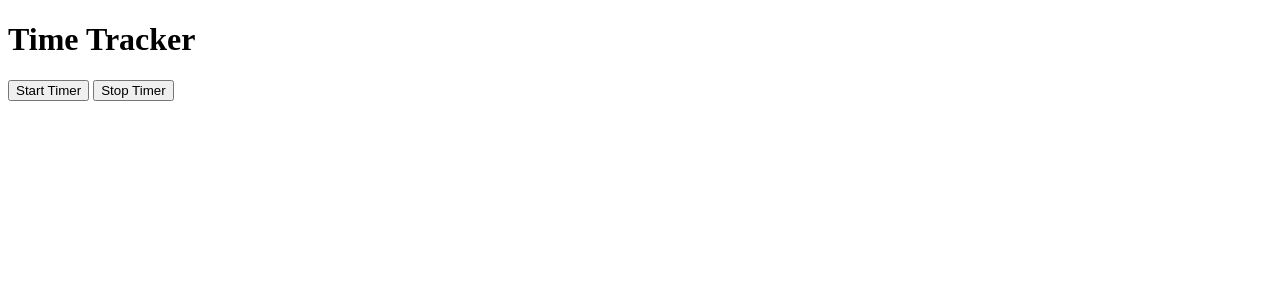
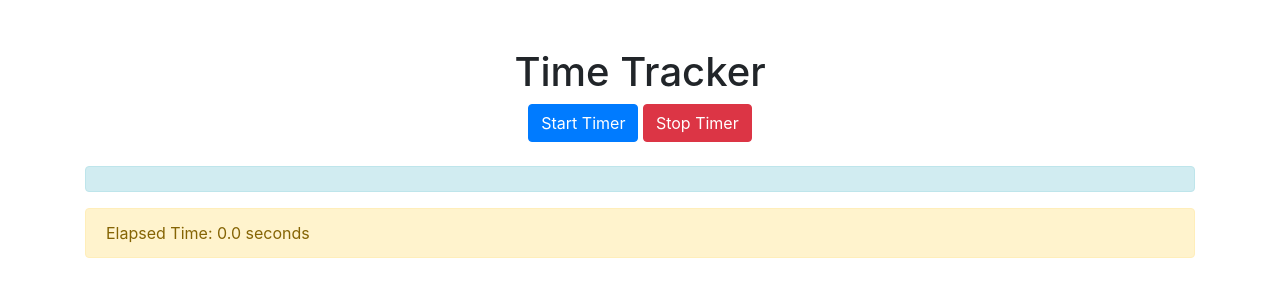
Before and after one commit to Tisaghu/Time-Tracker, a Flask app: page / in a window 1280 px wide. Shown: the top 300 px of the page. Run offline with Flask 3, Linux system fonts and the light colour scheme; some libraries are stand-ins or nearby versions.

Commit message:
Added Bootstrap CSS to HTML and changed timer precision.

```diff
--- a/app.py
+++ b/app.py
@@ -2,6 +2,10 @@ from flask import Flask, jsonify, request, render_template
 from datetime import datetime
 
 import json
+
+
+#set FLASK_ENV=development
+#flask run
 
 
 # Create a Flask application
--- /dev/null
+++ b/requirements.txt
@@ -0,0 +1 @@
+Flask
--- a/templates/index.html
+++ b/templates/index.html
@@ -2,29 +2,33 @@
 <html lang="en">
 <head>
     <meta charset="UTF-8">
-        <meta name="viewport" content="width=device-width, intial=scale=1.0">
+    <meta name="viewport" content="width=device-width, initial-scale=1.0">
     <title>Time Tracker</title>
+
+    <!-- Bootstrap CSS -->
+    <link href="https://maxcdn.bootstrapcdn.com/bootstrap/4.5.2/css/bootstrap.min.css" rel="stylesheet">
 </head>
-    <body>
-        <h1>Time Tracker</h1>
-        <button onclick="startTimer()">Start Timer</button>
-        <button onclick="stopTimer()">Stop Timer</button>
-        <p id="status"></p>
-        <p id="elapsed time"></p>
+<body class="container mt-5">
+    <h1 class="text-center">Time Tracker</h1>
+    <div class="text-center">
+        <button class="btn btn-primary" onclick="startTimer()">Start Timer</button>
+        <button class="btn btn-danger" onclick="stopTimer()">Stop Timer</button>
+    </div>
+    <div class="mt-4">
+        <p id="status" class="alert alert-info"></p>
+        <p id="elapsed_time" class="alert alert-warning"></p>
+    </div>
 
+    <!-- JavaScript -->
     <script>
         async function startTimer() {
-                const response = await fetch('/start_timer', {
-                    method: POST
-                });
+            const response = await fetch('/start_timer', { method: 'POST' });
             const data = await response.json();
             document.getElementById('status').innerText = data.message;
         }
 
         async function stopTimer() {
-                const response = await fetch('/stop_timer', {
-                    method: 'POST'
-                });
+            const response = await fetch('/stop_timer', { method: 'POST' });
             const data = await response.json();
             document.getElementById('status').innerText = data.message;
             document.getElementById('elapsed_time').innerText = 'Elapsed Time: ' + data.elapsed_time + ' seconds';
@@ -33,10 +37,14 @@
         async function checkElapsedTime() {
             const response = await fetch('/elapsed_time');
             const data = await response.json();
-                document.getElementById('elapsed_time').innerText = 'Elapsed Time: ' + data.elapsed_time + ' seconds';
+            document.getElementById('elapsed_time').innerText = 'Elapsed Time: ' + data.elapsed_time.toFixed(1) + ' seconds';
         }
 
         setInterval(checkElapsedTime, 1000);
     </script>
+    <!-- Bootstrap JS and dependencies -->
+    <script src="https://code.jquery.com/jquery-3.5.1.slim.min.js"></script>
+    <script src="https://cdn.jsdelivr.net/npm/@popperjs/core@2.9.2/dist/umd/popper.min.js"></script>
+    <script src="https://stackpath.bootstrapcdn.com/bootstrap/4.5.2/js/bootstrap.min.js"></script>
 </body>
 </html>
```
Also changed, not shown: README.md, 1 other file. Lines whose indentation alone changed are shown as unchanged.
